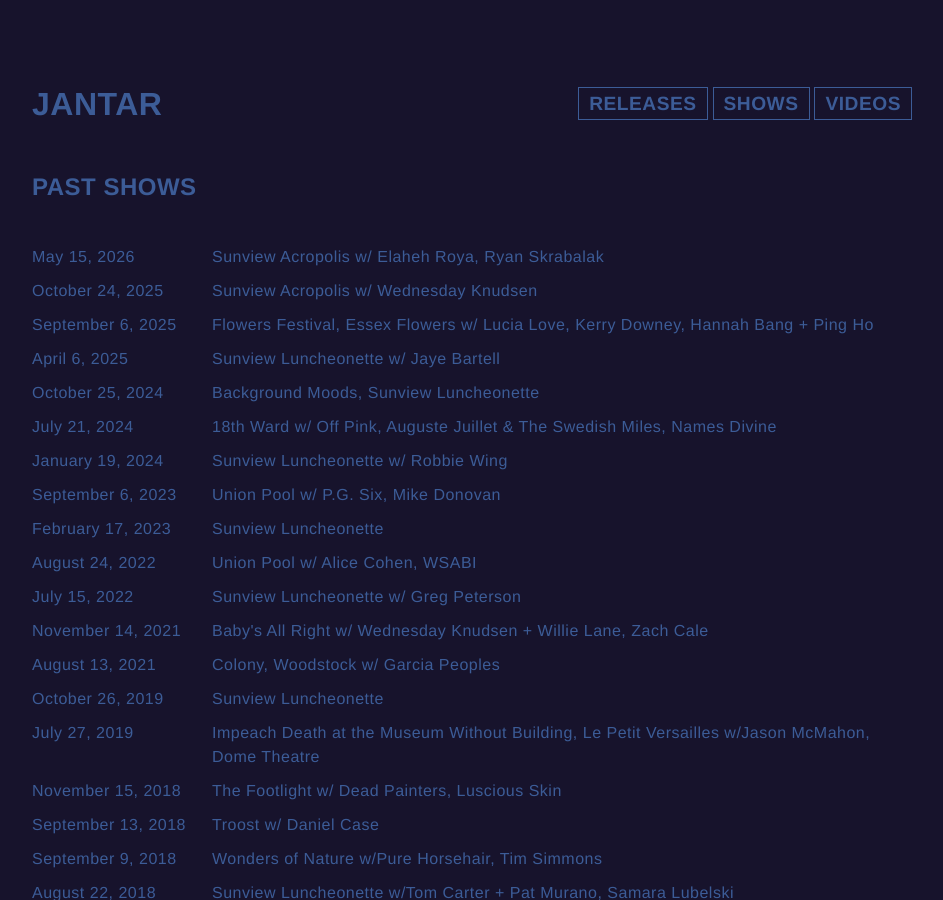
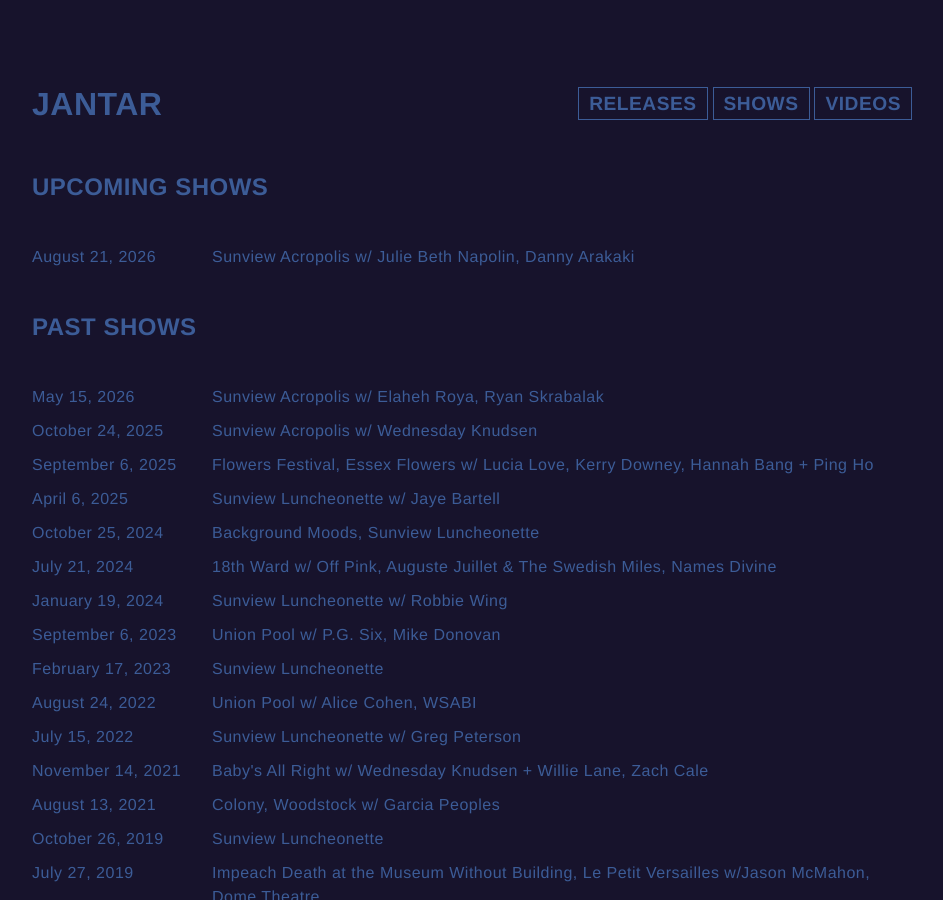
Before and after one commit to kirsten/thejantar.com, a Jekyll site: the page built from shows.html, in a window 1280 px wide and 900 px high. Shown: the whole window, without its empty margins (168-1111 px from the left). Built offline with Jekyll 4.4.1, drawn with Linux system fonts in a browser that asks for light colours.

Commit message:
Add 8/21/2026 show

```diff
--- a/_data/shows.yml
+++ b/_data/shows.yml
@@ -1,4 +1,7 @@
 show_list:
+  - date: 2026-08-21 19:00:00
+    title: "Sunview Acropolis w/ Julie Beth Napolin, Danny Arakaki"
+
   - date: 2026-05-15 19:00:00
     title: "Sunview Acropolis w/ Elaheh Roya, Ryan Skrabalak"
 
```
